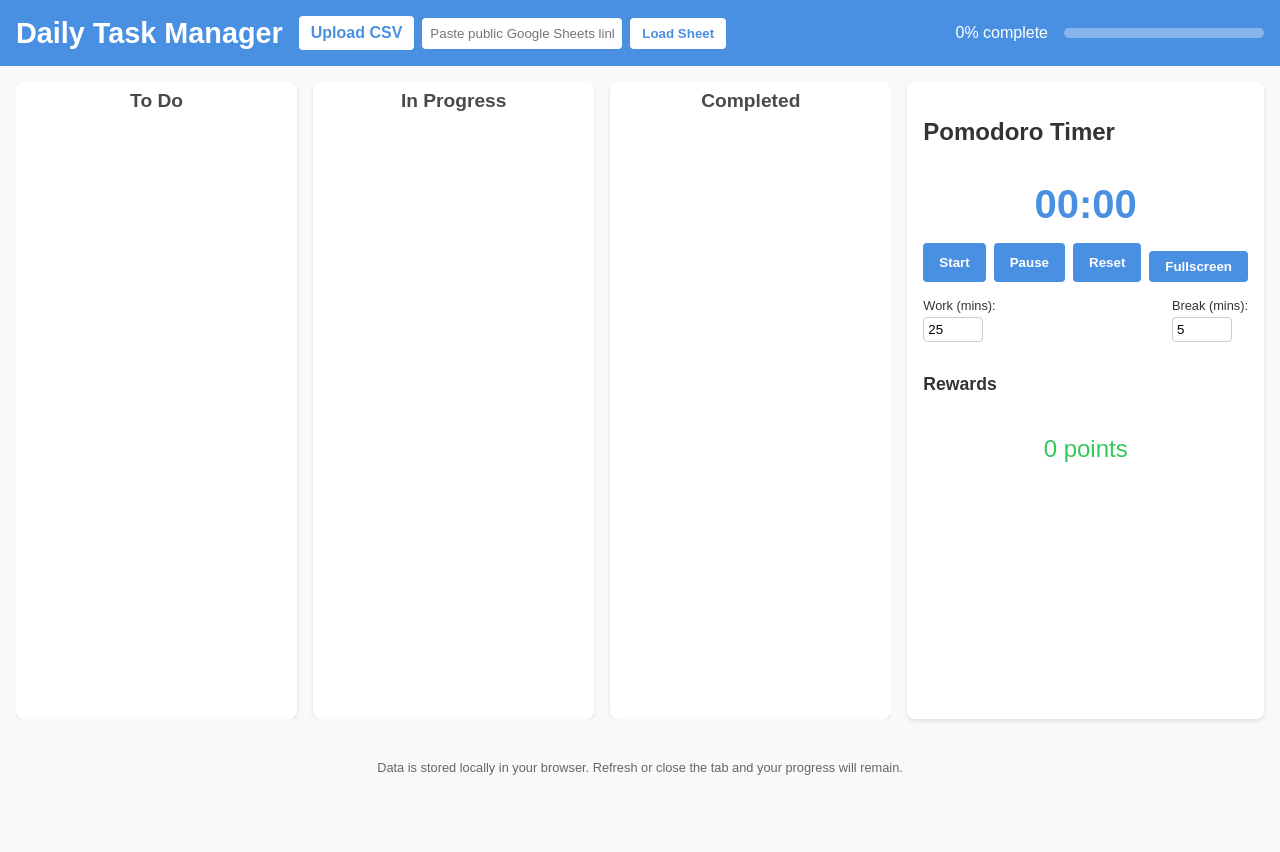
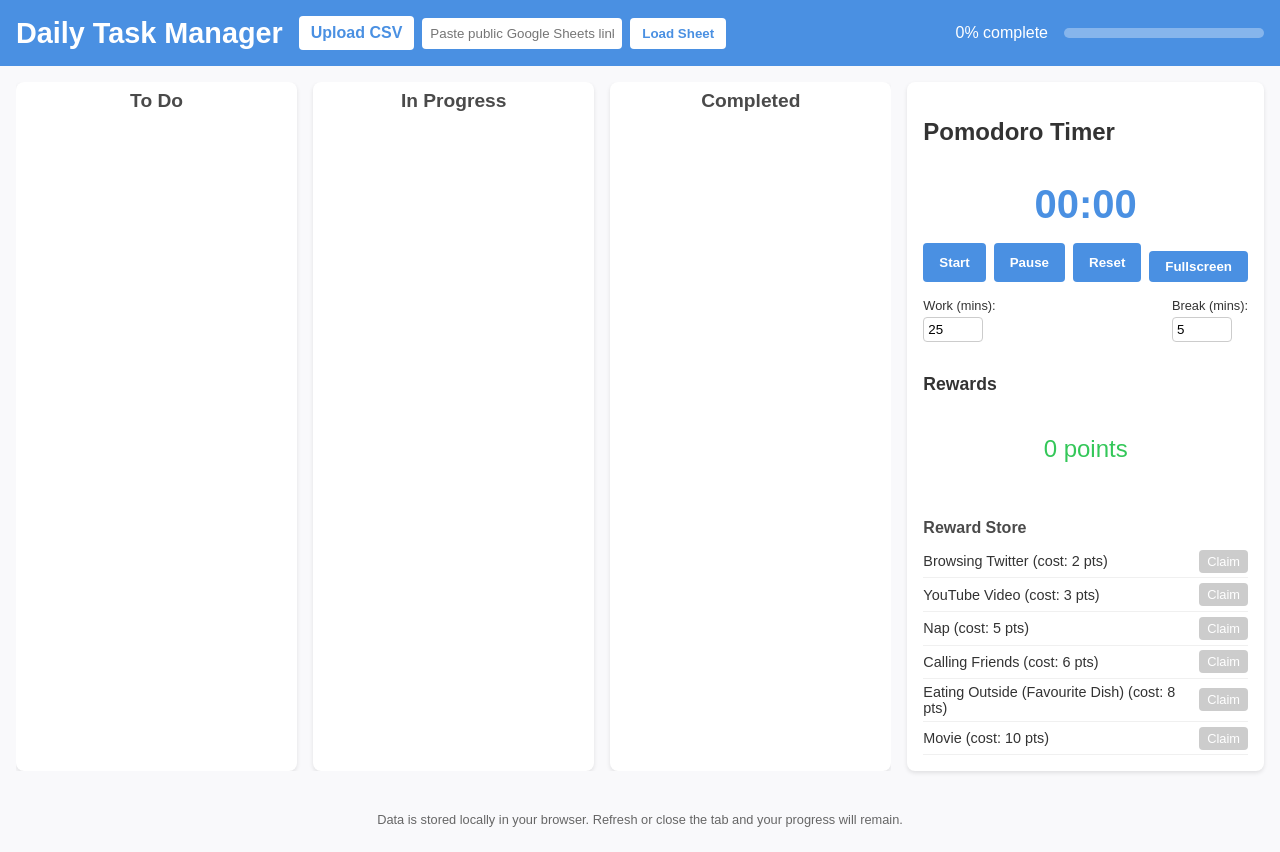
Before and after one commit to iamGohanHK/daily-task-manager, a plain HTML site: page index.html in a window 1280 px wide. Before the commit the page ends 800 px from the top, so only its background shows below. Drawn offline with nearby package versions, Linux system fonts and the light colour scheme.

Commit message:
Add reward store and claim functionality
Add reward store with claim functionality allowing users to redeem points for activities based on cost

```diff
--- a/index.html
+++ b/index.html
@@ -63,6 +63,11 @@
       </div>
       <h3>Rewards</h3>
       <p id="rewardPoints">0 points</p>
+      <!-- Reward store for claiming rewards -->
+      <div class="reward-store">
+        <h3>Reward Store</h3>
+        <div id="rewardList"></div>
+      </div>
     </aside>
 
     <!-- Fullscreen timer overlay -->
--- a/script.js
+++ b/script.js
@@ -10,6 +10,85 @@ document.addEventListener('DOMContentLoaded', () => {
   const progressBar = document.getElementById('progressBar');
   const progressText = document.getElementById('progressText');
   const rewardDisplay = document.getElementById('rewardPoints');
+  // Rewards store elements
+  const rewardListEl = document.getElementById('rewardList');
+
+  // Catalog of rewards that users can claim. Each reward has a name and
+  // an associated cost in points. Higher‑time activities such as movies
+  // and calling friends cost more points to reflect the larger time
+  // investment away from work. Feel free to adjust these values to suit
+  // your personal preferences.
+  const rewardCatalog = [
+    { name: 'Browsing Twitter', cost: 2 },
+    { name: 'YouTube Video', cost: 3 },
+    { name: 'Nap', cost: 5 },
+    { name: 'Calling Friends', cost: 6 },
+    { name: 'Eating Outside (Favourite Dish)', cost: 8 },
+    { name: 'Movie', cost: 10 }
+  ];
+
+  /**
+   * Render the list of rewards available to claim. Each reward item
+   * shows its name, cost in points, and includes a claim button. The
+   * claim button is enabled only when the user has enough points.
+   */
+  function renderRewardStore() {
+    if (!rewardListEl) return;
+    rewardListEl.innerHTML = '';
+    rewardCatalog.forEach((reward, idx) => {
+      const item = document.createElement('div');
+      item.classList.add('reward-item');
+      // Title and cost
+      const title = document.createElement('span');
+      title.textContent = `${reward.name} (cost: ${reward.cost} pts)`;
+      item.appendChild(title);
+      // Claim button
+      const btn = document.createElement('button');
+      btn.textContent = 'Claim';
+      btn.addEventListener('click', () => {
+        claimReward(reward);
+      });
+      item.appendChild(btn);
+      rewardListEl.appendChild(item);
+    });
+    // After creating elements, update their disabled state
+    updateRewardButtons();
+  }
+
+  /**
+   * Enable or disable claim buttons based on the user's current points.
+   */
+  function updateRewardButtons() {
+    if (!rewardListEl) return;
+    const currentPoints = getRewardPoints();
+    const buttons = rewardListEl.querySelectorAll('button');
+    buttons.forEach((btn, idx) => {
+      const reward = rewardCatalog[idx];
+      if (currentPoints >= reward.cost) {
+        btn.disabled = false;
+      } else {
+        btn.disabled = true;
+      }
+    });
+  }
+
+  /**
+   * Handle claiming a reward. If the user has enough points, subtract the
+   * reward cost from their balance, update the display, and show a
+   * congratulatory message. Otherwise, inform the user they need more points.
+   *
+   * @param {{name: string, cost: number}} reward
+   */
+  function claimReward(reward) {
+    const currentPoints = getRewardPoints();
+    if (currentPoints >= reward.cost) {
+      // Deduct cost and update display
+      setRewardPoints(currentPoints - reward.cost);
+      alert(`You claimed "${reward.name}" and spent ${reward.cost} points! Enjoy your break.`);
+    } else {
+      alert('Not enough points to claim this reward. Keep completing pomodoros to earn more!');
+    }
+  }
   // Timer elements
   const timerDisplay = document.getElementById('timerDisplay');
   const startTimerBtn = document.getElementById('startTimer');
@@ -63,6 +142,11 @@ document.addEventListener('DOMContentLoaded', () => {
   function setRewardPoints(points) {
     localStorage.setItem('rewardPoints', String(points));
     rewardDisplay.textContent = `${points} points`;
+    // Update availability of reward claim buttons if present
+    if (typeof updateRewardButtons === 'function') {
+      // Defer to next tick in case reward list not yet rendered
+      setTimeout(() => updateRewardButtons(), 0);
+    }
   }
 
   // Initialise reward display
@@ -444,4 +528,7 @@ document.addEventListener('DOMContentLoaded', () => {
   setupDragAndDrop();
   renderTasks();
   updateTimerDisplay();
+
+  // Render the reward store on first load
+  renderRewardStore();
 });
--- a/style.css
+++ b/style.css
@@ -236,6 +236,37 @@ main {
   color: #34c759;
 }
 
+/* Reward store styles */
+.reward-store {
+  margin-top: 1rem;
+}
+.reward-store h3 {
+  margin: 0.5rem 0;
+  font-size: 1rem;
+  color: #4a4a4a;
+}
+.reward-item {
+  display: flex;
+  justify-content: space-between;
+  align-items: center;
+  padding: 0.3rem 0;
+  border-bottom: 1px solid #f0f0f0;
+  font-size: 0.9rem;
+}
+.reward-item button {
+  padding: 0.25rem 0.5rem;
+  border: none;
+  border-radius: 4px;
+  background-color: #34c759;
+  color: #fff;
+  cursor: pointer;
+  font-size: 0.8rem;
+}
+.reward-item button:disabled {
+  background-color: #cccccc;
+  cursor: not-allowed;
+}
+
 footer {
   text-align: center;
   padding: 0.75rem;
```
